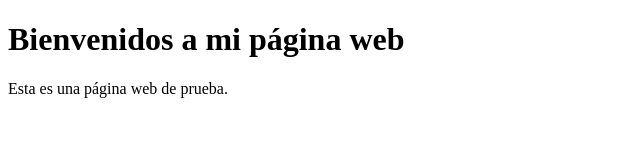
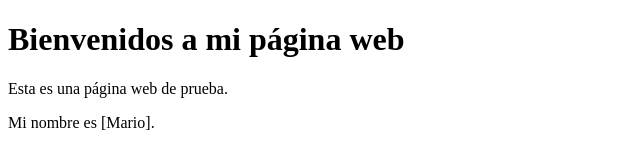
Before and after one commit to masteruah-Ayusox1/masteruah-Ayusox1.github.io-2, a plain HTML site: page index.html in a window 1280 px wide. Shown: the whole page, without its empty margins (0-640 px from the left). Drawn offline with Linux system fonts and the light colour scheme.

Commit message:
Update index.html

```diff
--- a/index.html
+++ b/index.html
@@ -6,5 +6,6 @@
 <body>
 	<h1>Bienvenidos a mi página web</h1>
 	<p>Esta es una página web de prueba.</p>
+	<p>Mi nombre es [Mario].</p>
 </body>
 </html>
```
